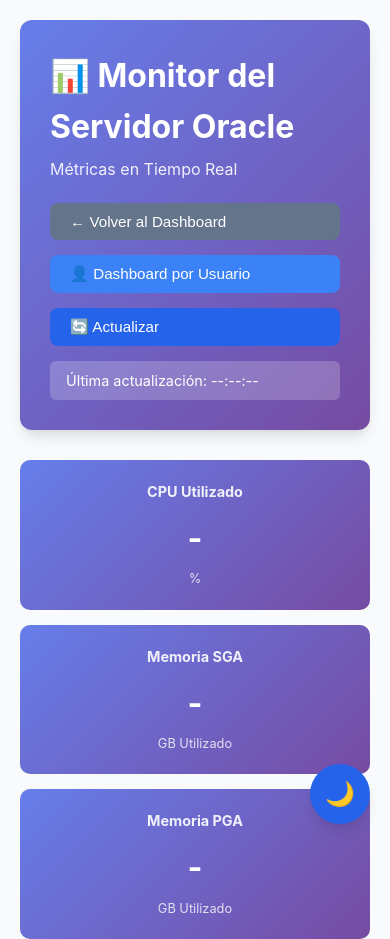
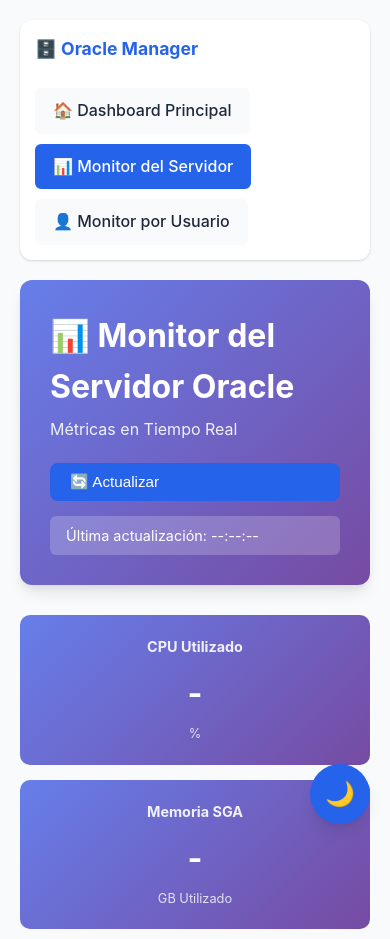
Before and after one commit to LucasRios97/oracle-session-manager, a website: page src/public/monitor.html in a window 390 px wide. Shown: the top 939 px of the page. Drawn offline with nearby package versions, Linux system fonts and the light colour scheme; no server answers.

Commit message:
Agregar barra de navegación unificada y corregir error ORA-00904 en métricas por usuario

```diff
--- a/src/public/monitor.html
+++ b/src/public/monitor.html
@@ -69,6 +69,16 @@
 </head>
 <body>
     <div class="container">
+        <!-- Navigation Bar -->
+        <nav class="nav-bar">
+            <span class="nav-title">🗄️ Oracle Manager</span>
+            <div class="nav-links">
+                <a href="index.html" class="nav-link">🏠 Dashboard Principal</a>
+                <a href="monitor.html" class="nav-link active">📊 Monitor del Servidor</a>
+                <a href="monitor-users.html" class="nav-link">👤 Monitor por Usuario</a>
+            </div>
+        </nav>
+
         <!-- Header -->
         <header class="header">
             <div class="header-content">
@@ -76,12 +86,6 @@
                 <p class="subtitle">Métricas en Tiempo Real</p>
             </div>
             <div class="header-actions">
-                <button class="btn btn-secondary" onclick="window.location.href='index.html'">
-                    ← Volver al Dashboard
-                </button>
-                <button class="btn btn-info" onclick="window.location.href='monitor-users.html'">
-                    👤 Dashboard por Usuario
-                </button>
                 <button class="btn btn-primary" onclick="refreshMetrics()">
                     🔄 Actualizar
                 </button>
--- a/src/public/styles.css
+++ b/src/public/styles.css
@@ -16,6 +16,7 @@
     --text-color: #1e293b;
     --text-secondary: #64748b;
     --border-color: #e2e8f0;
+    --hover-bg: #f1f5f9;
     --shadow: 0 1px 3px 0 rgba(0, 0, 0, 0.1), 0 1px 2px 0 rgba(0, 0, 0, 0.06);
     --shadow-lg: 0 10px 15px -3px rgba(0, 0, 0, 0.1), 0 4px 6px -2px rgba(0, 0, 0, 0.05);
 }
@@ -33,6 +34,7 @@
     --text-color: #f1f5f9;
     --text-secondary: #94a3b8;
     --border-color: #334155;
+    --hover-bg: #334155;
     --shadow: 0 1px 3px 0 rgba(0, 0, 0, 0.3), 0 1px 2px 0 rgba(0, 0, 0, 0.2);
     --shadow-lg: 0 10px 15px -3px rgba(0, 0, 0, 0.5), 0 4px 6px -2px rgba(0, 0, 0, 0.3);
 }
@@ -661,3 +663,67 @@
 .theme-toggle:active {
     transform: scale(0.95);
 }
+
+/* Navigation Bar */
+.nav-bar {
+    background: var(--card-bg);
+    padding: 15px 30px;
+    border-radius: 12px;
+    margin-bottom: 20px;
+    box-shadow: var(--shadow);
+    display: flex;
+    align-items: center;
+    gap: 15px;
+    flex-wrap: wrap;
+}
+
+.nav-bar .nav-title {
+    font-weight: bold;
+    color: var(--primary-color);
+    margin-right: 20px;
+    font-size: 1.1rem;
+}
+
+.nav-bar .nav-links {
+    display: flex;
+    gap: 10px;
+    flex-wrap: wrap;
+    flex: 1;
+}
+
+.nav-bar .nav-link {
+    padding: 8px 16px;
+    border-radius: 6px;
+    text-decoration: none;
+    color: var(--text-color);
+    background: var(--bg-color);
+    border: 2px solid transparent;
+    transition: all 0.3s ease;
+    font-weight: 500;
+    display: inline-flex;
+    align-items: center;
+    gap: 6px;
+}
+
+.nav-bar .nav-link:hover {
+    background: var(--primary-color);
+    color: white;
+    transform: translateY(-2px);
+}
+
+.nav-bar .nav-link.active {
+    background: var(--primary-color);
+    color: white;
+    border-color: var(--primary-color);
+}
+
+@media (max-width: 768px) {
+    .nav-bar {
+        padding: 15px;
+    }
+
+    .nav-bar .nav-title {
+        width: 100%;
+        margin-bottom: 10px;
+    }
+}
```
Also changed, not shown: src/controllers/monitorController.js (+25 -18 lines), src/public/index.html (+10 -3 lines), src/public/monitor-users.html (+10 -3 lines).
